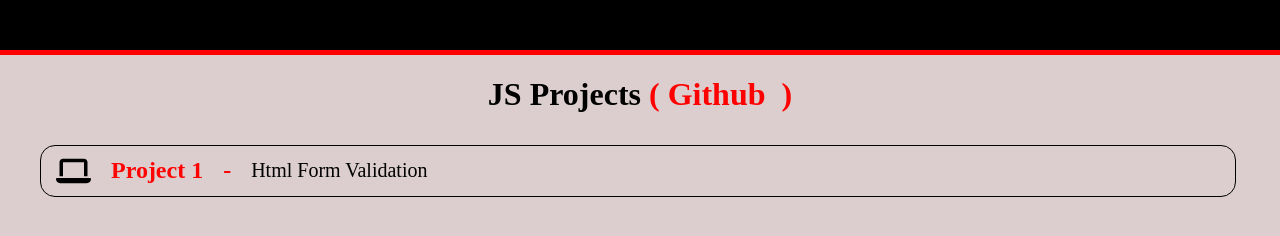
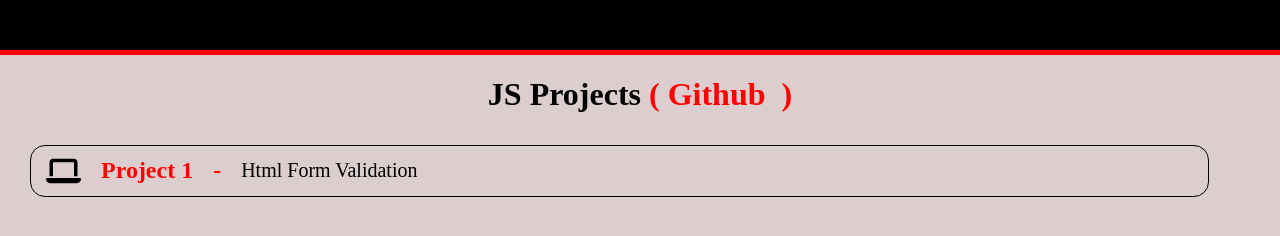
Before and after one commit to AhsanSajjadpk/Javascript-Projects, a plain HTML site: page ALL-Projects/index.html in a window 1280 px wide. Drawn offline with Linux system fonts and the light colour scheme.

Commit message:
All projects Showcase web page.

```diff
--- a/ALL-Projects/style.css
+++ b/ALL-Projects/style.css
@@ -25,7 +25,7 @@ font-size: 22px;
 
 .main {
     background-color: rgb(220, 206, 206);
-    padding: 0px 30px;
+    padding: 0px 20px;
     min-height: calc(100vh - 50px);
     display: flex;
     flex-direction: column;
@@ -58,7 +58,7 @@ font-size: 22px;
 }
 
 .project-content {
-    width: 97%;
+    width: 94%;
     height: 50px;
     border-radius: 15px;
     /* background-color: orange; */
@@ -116,7 +116,10 @@ color: rgb(255, 3, 3);
 .project-content img{
    width: 23px;
 }
+.main h1 a img{
+    width: 10px;
 
+}
 
 
 
```
